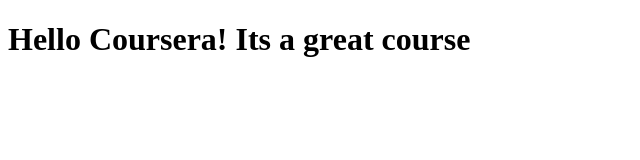
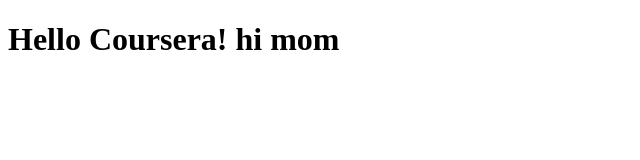
Before and after one commit to DersTK/coursera-test, a plain HTML site: page site/index.html in a window 1280 px wide. Shown: the whole page, without its empty margins (0-640 px from the left). Drawn offline with Linux system fonts and the light colour scheme.

Commit message:
page change

```diff
--- a/site/index.html
+++ b/site/index.html
@@ -6,6 +6,6 @@
 	<title>Hello World</title>
 </head>
 <body>
-<h1>Hello Coursera! Its a great course
+<h1>Hello Coursera! hi mom
 </body>
 </html>
```
